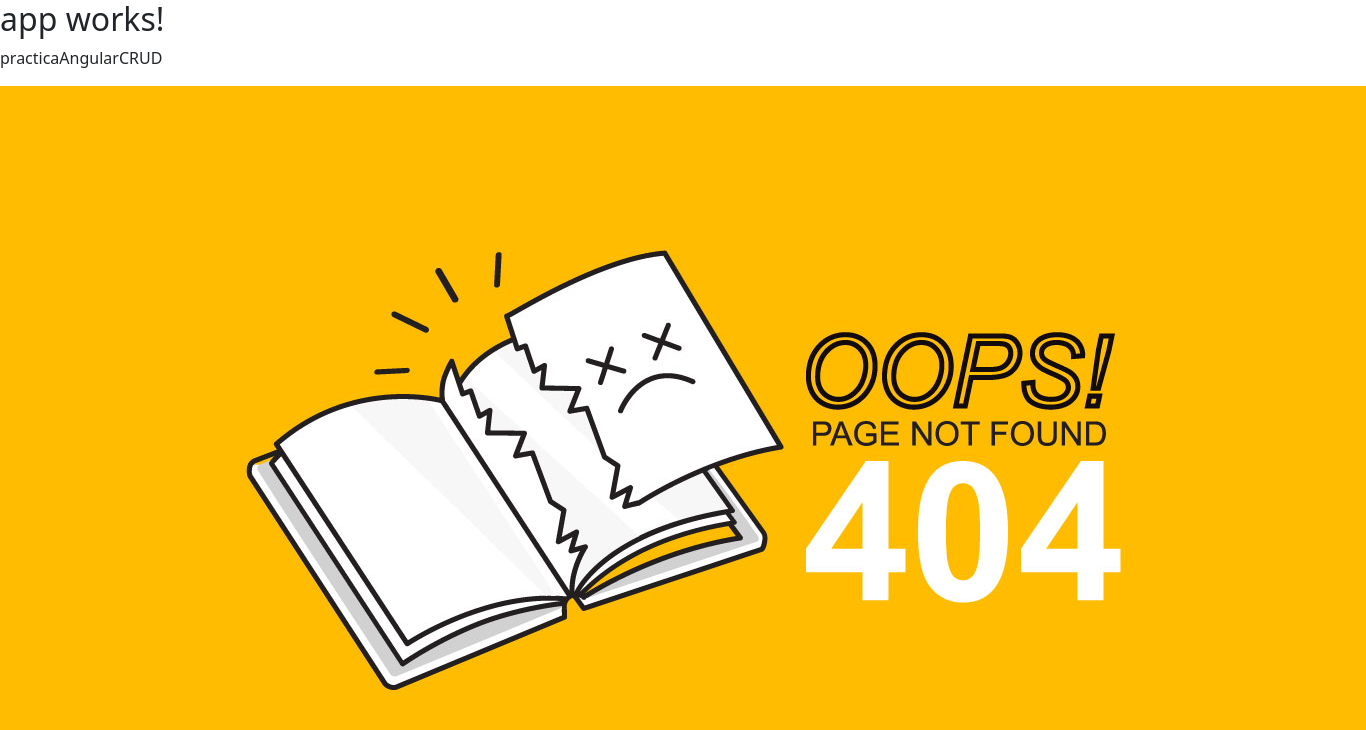
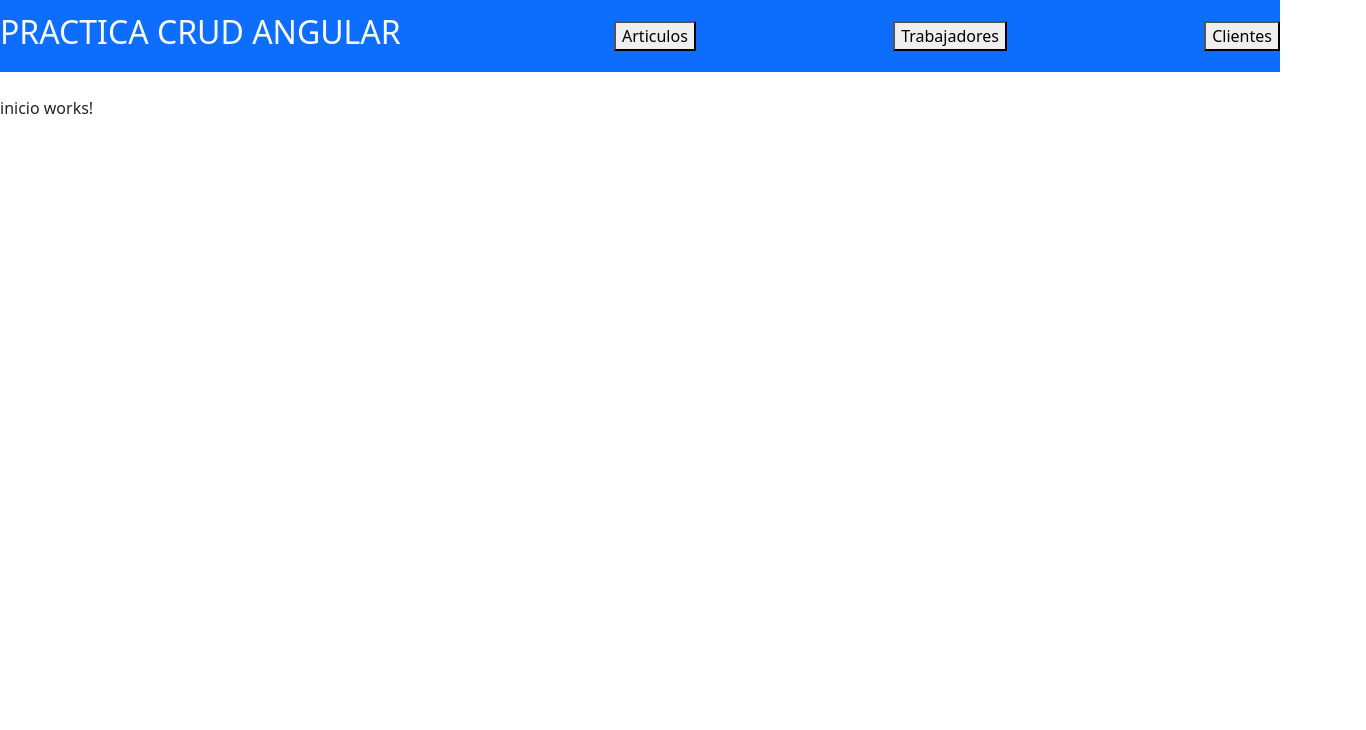
Before and after one commit to javierDMC/practicaAngularCRUD, an Angular app: page / in a window 1280 px wide. Shown: the top 730 px of the page, 1366 px wide, since content can reach past the window. Built offline with nearby package versions, Linux system fonts and the light colour scheme.

Commit message:
header ok

```diff
--- a/src/app/app-routing.module.ts
+++ b/src/app/app-routing.module.ts
@@ -1,8 +1,10 @@
 import { NgModule } from '@angular/core';
 import { RouterModule, Routes } from '@angular/router';
 import { Error404Component } from './components/error404/error404.component';
+import { InicioComponent } from './components/inicio/inicio.component';
 
 const routes: Routes = [
+  {path:"",component:InicioComponent},
   {path:"**",component:Error404Component}
 ];
 
--- a/src/app/app.component.html
+++ b/src/app/app.component.html
@@ -1,4 +1,4 @@
-<h2>app works!</h2>
 
-<p>{{title}}</p>
+<app-header></app-header>
+
 <router-outlet></router-outlet>
--- a/src/app/components/header/header.component.html
+++ b/src/app/components/header/header.component.html
@@ -1 +1,12 @@
-<p>header works!</p>
+<!-- Navbar BootStrap -->
+<nav class="navbar navbar-light bg-primary navbarExtra">
+  <a class="navbar-brand" href="#">
+   <h2 routerLink="/" class="text-light">PRACTICA CRUD ANGULAR</h2>
+  </a>
+
+  <button>Articulos</button>
+  <button >Trabajadores</button>
+  <button >Clientes</button>
+</nav>
+
+<br>
```
